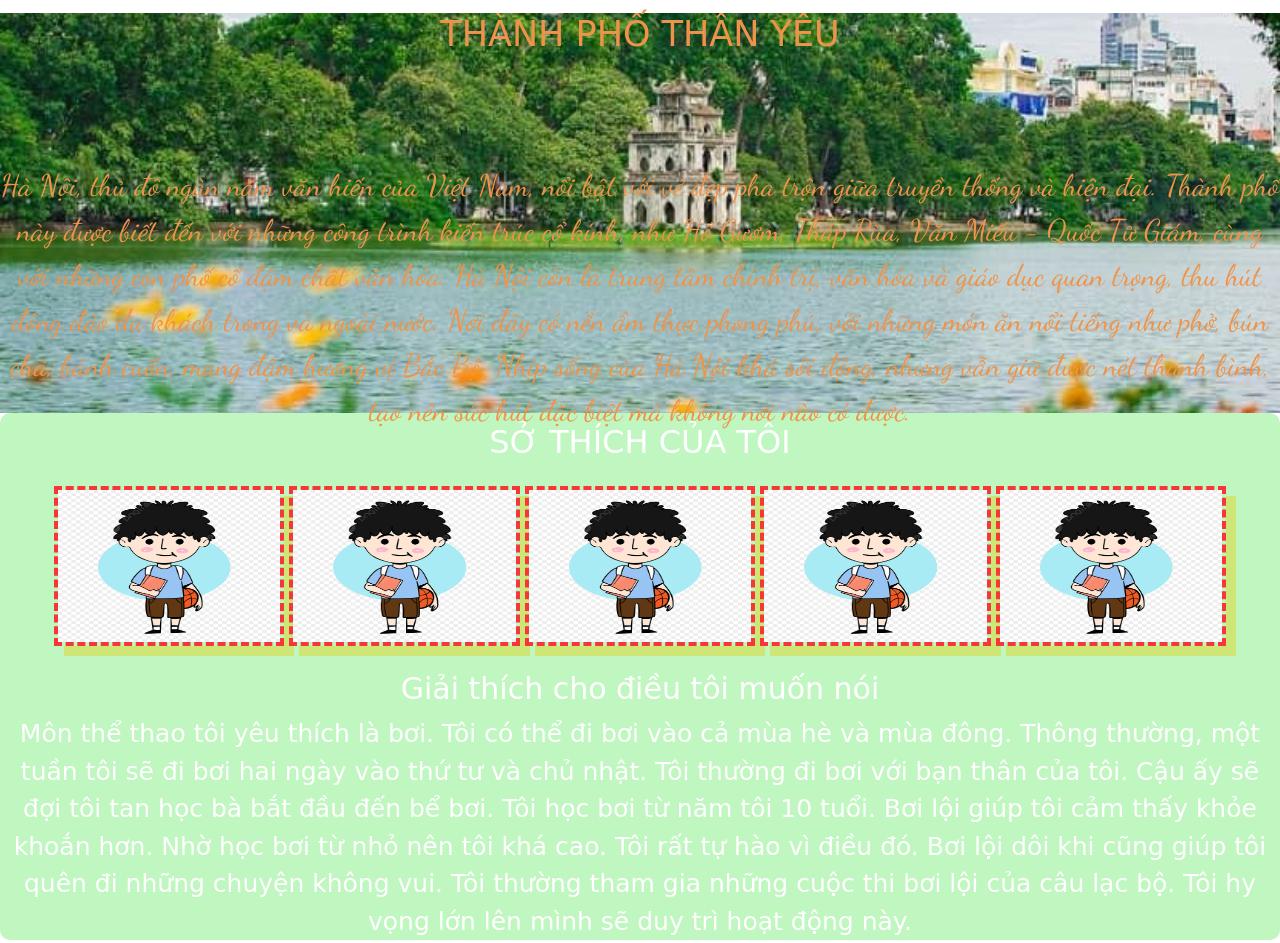
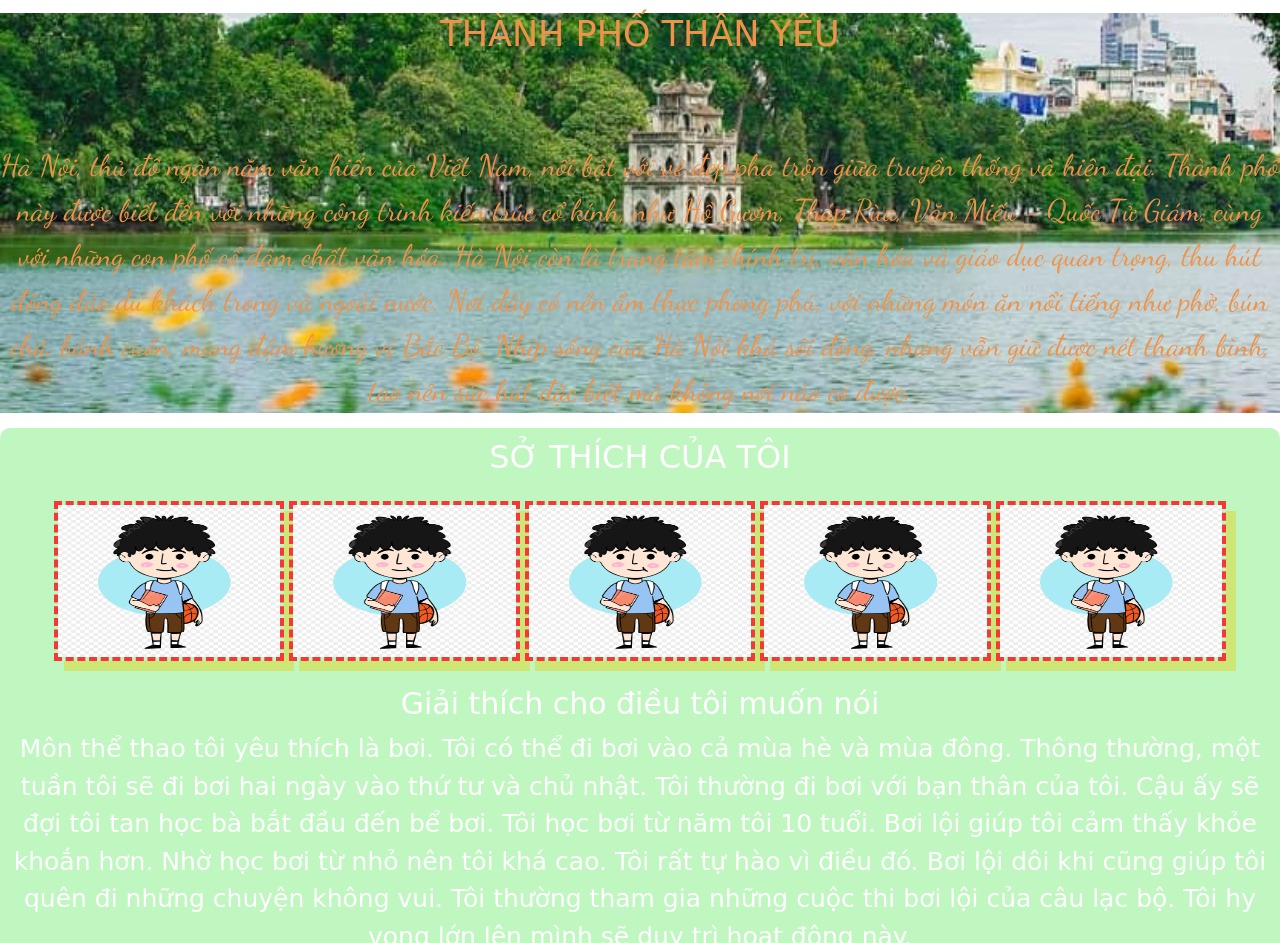
Before and after one commit to thaiphongweb/vinhnam, a plain HTML site: page index.html in a window 1280 px wide. Shown: the part 1198-2141 px from the top of the page. Drawn offline with nearby package versions, Linux system fonts and the light colour scheme; a web font is replaced by a local one.

Commit message:
Update style.css

```diff
--- a/style.css
+++ b/style.css
@@ -116,7 +116,7 @@ li a:hover {
   font-size: 30px;
   color: #ee9349;
   font-family: "Dancing Script", cursive;
-  padding-top: 100px;
+  padding-top: 80px;
 }
 
 /*-----Css về sở thích  ----*/
@@ -124,6 +124,7 @@ li a:hover {
   background-color: #c0f7c0;
   text-align: center;
   border-radius: 10px;
+  margin-top:15px;
 }
 
 #interest h2 {
```
